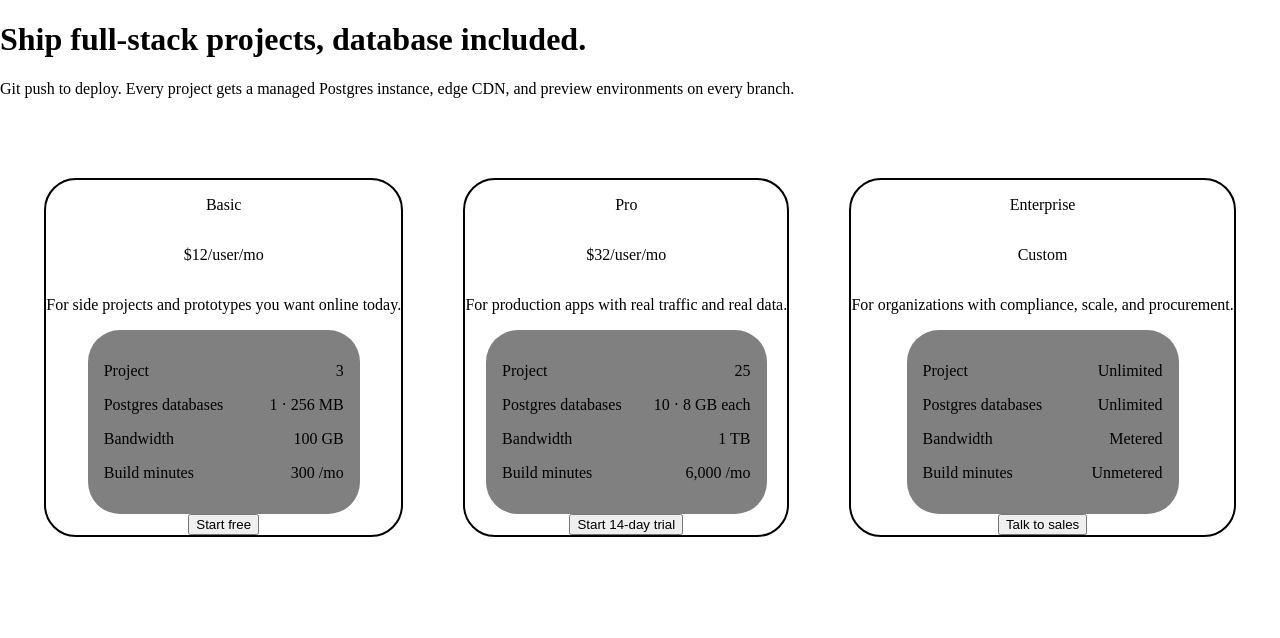
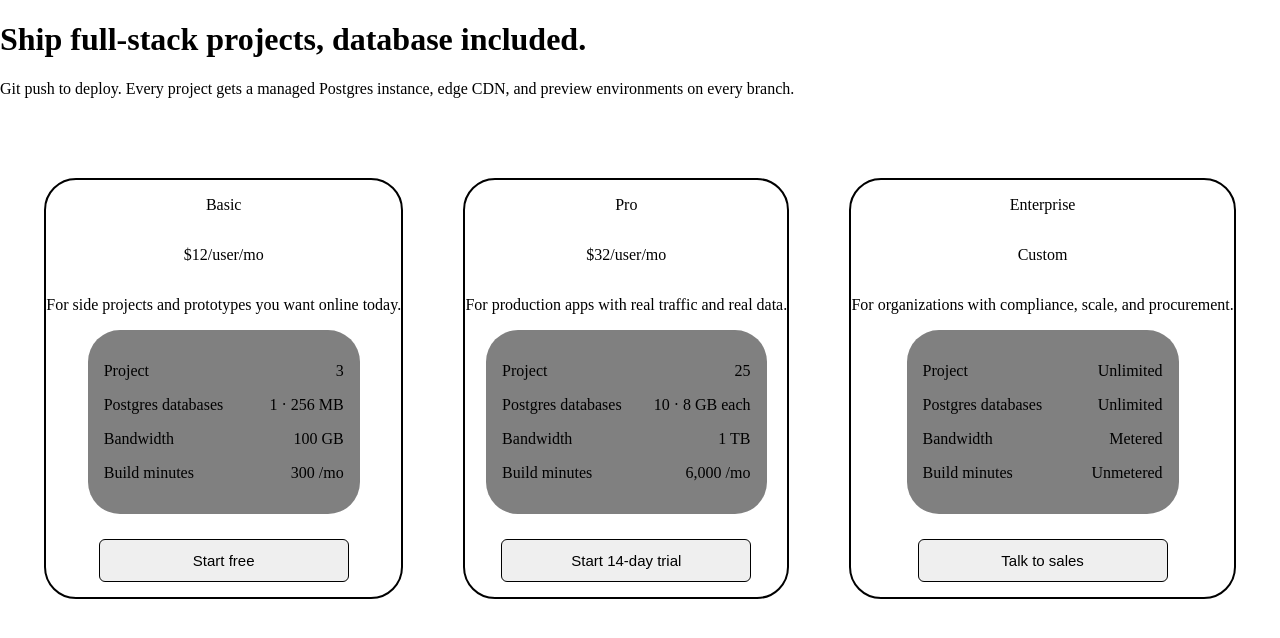
Before and after one commit to AdamKirikisla/pricing-cards-react, a React (Vite) app in the folder pricing-cards-react/: page / in a window 1280 px wide. Shown: the top 638 px of the page. Built offline with nearby package versions, Linux system fonts and the light colour scheme.

Commit message:
style button

```diff
--- a/pricing-cards-react/src/styles.css
+++ b/pricing-cards-react/src/styles.css
@@ -35,3 +35,20 @@
     gap: 2rem;
     min-width: 240px;
 }
+
+.buttonText{
+    margin-top: 25px;
+    border-radius: 0.4em;
+    border: 1px solid black;
+    padding: 12px;
+    text-align: center;
+    font-size: 15px;
+    font-weight: 500;
+    width: 250px;
+    margin-bottom: 15px;
+}
+.buttonText:hover{
+    cursor: pointer;
+    background-color: black;
+    color: white;
+}
```
